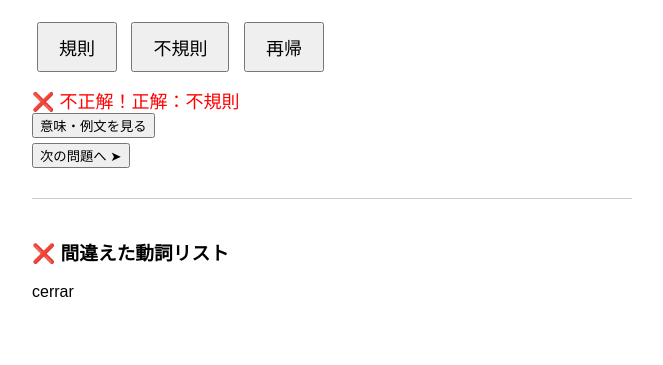
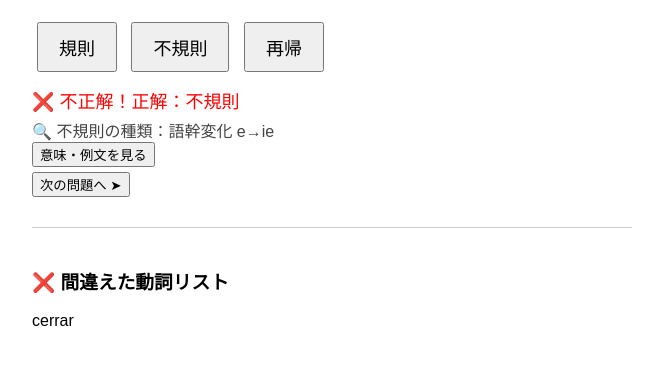
Before and after one commit to Anri0626/random-word-Spanish-test, a plain HTML site: page index.html in a window 1280 px wide. Both pictures are taken after a click on the button "規則". Shown: the part 193-558 px from the top of the page, without its empty margins (308-971 px from the left). Drawn offline with Linux system fonts and the light colour scheme.

Commit message:
Update index.html

```diff
--- a/index.html
+++ b/index.html
@@ -9,7 +9,7 @@
     .question { font-size: 24px; margin: 20px 0; }
     .options button { margin: 5px; padding: 10px 20px; font-size: 18px; }
     .feedback { font-size: 18px; margin-top: 10px; }
-    .translation, .example { margin-top: 5px; color: #444; }
+    .pattern, .translation, .example { margin-top: 5px; color: #444; }
     #wrong-list { margin-top: 30px; padding-top: 20px; border-top: 1px solid #ccc; }
     .wrong-word { margin: 5px 0; }
   </style>
@@ -23,6 +23,7 @@
     <button onclick="checkAnswer('再帰')">再帰</button>
   </div>
   <div class="feedback" id="feedback"></div>
+  <div class="pattern" id="pattern"></div>
   <button onclick="showDetails()">意味・例文を見る</button>
   <div class="translation" id="translation"></div>
   <div class="example" id="example"></div>
@@ -40,19 +41,21 @@
       { infinitive: "vivir", type: "規則", group: "-ir", translation: "住む", example: "Ella vive en Madrid." },
       { infinitive: "leer", type: "規則", group: "-er", translation: "読む", example: "Leo muchos libros." },
       { infinitive: "escribir", type: "規則", group: "-ir", translation: "書く", example: "Escribimos un correo." },
-      { infinitive: "ser", type: "不規則", group: "-", translation: "〜である", example: "Yo soy estudiante." },
-      { infinitive: "estar", type: "不規則", group: "-ar", translation: "いる、ある", example: "Estoy en casa." },
-      { infinitive: "ir", type: "不規則", group: "-", translation: "行く", example: "Vamos al cine." },
-      { infinitive: "tener", type: "不規則", group: "-er", translation: "持つ", example: "Tengo un libro." },
-      { infinitive: "decir", type: "不規則", group: "-ir", translation: "言う", example: "Digo la verdad." },
-      { infinitive: "jugar", type: "不規則", group: "-ar", translation: "遊ぶ／スポーツする", example: "Jugamos al fútbol." },
-      { infinitive: "cerrar", type: "不規則", group: "-ar", translation: "閉める", example: "Cierro la puerta." },
-      { infinitive: "salir", type: "不規則", group: "-ir", translation: "出る", example: "Salgo de casa a las 8." },
-      { infinitive: "poner", type: "不規則", group: "-er", translation: "置く", example: "Pongo la mesa." },
+
+      { infinitive: "ser", type: "不規則", group: "-", translation: "〜である", example: "Yo soy estudiante.", pattern: "完全不規則" },
+      { infinitive: "estar", type: "不規則", group: "-ar", translation: "いる、ある", example: "Estoy en casa.", pattern: "完全不規則" },
+      { infinitive: "ir", type: "不規則", group: "-", translation: "行く", example: "Vamos al cine.", pattern: "完全不規則" },
+      { infinitive: "tener", type: "不規則", group: "-er", translation: "持つ", example: "Tengo un libro.", pattern: "yo不規則（tengo）＋語幹変化 e→ie" },
+      { infinitive: "decir", type: "不規則", group: "-ir", translation: "言う", example: "Digo la verdad.", pattern: "yo不規則（digo）＋語幹変化 e→i" },
+      { infinitive: "jugar", type: "不規則", group: "-ar", translation: "遊ぶ", example: "Jugamos al fútbol.", pattern: "語幹変化 u→ue" },
+      { infinitive: "cerrar", type: "不規則", group: "-ar", translation: "閉める", example: "Cierro la puerta.", pattern: "語幹変化 e→ie" },
+      { infinitive: "salir", type: "不規則", group: "-ir", translation: "出る", example: "Salgo de casa a las 8.", pattern: "yo不規則（salgo）" },
+      { infinitive: "poner", type: "不規則", group: "-er", translation: "置く", example: "Pongo la mesa.", pattern: "yo不規則（pongo）" },
+
       { infinitive: "levantarse", type: "再帰", group: "-ar", translation: "起きる", example: "Me levanto a las 7." },
-      { infinitive: "acostarse", type: "再帰", group: "-ar", translation: "寝る", example: "Me acuesto tarde." },
+      { infinitive: "acostarse", type: "再帰", group: "-ar", translation: "寝る", example: "Me acuesto tarde.", pattern: "語幹変化 o→ue＋再帰" },
       { infinitive: "bañarse", type: "再帰", group: "-ar", translation: "入浴する", example: "Me baño por la noche." },
-      { infinitive: "vestirse", type: "再帰", group: "-ir", translation: "服を着る", example: "Me visto rápido." },
+      { infinitive: "vestirse", type: "再帰", group: "-ir", translation: "服を着る", example: "Me visto rápido.", pattern: "語幹変化 e→i＋再帰" },
       { infinitive: "llamarse", type: "再帰", group: "-ar", translation: "〜という名前である", example: "Me llamo Ana." }
     ];
 
@@ -67,12 +70,15 @@
       currentVerb = getRandomVerb();
       document.getElementById("verb").textContent = `次の動詞は何の種類？： ${currentVerb.infinitive}`;
       document.getElementById("feedback").textContent = "";
+      document.getElementById("pattern").textContent = "";
       document.getElementById("translation").textContent = "";
       document.getElementById("example").textContent = "";
     }
 
     function checkAnswer(choice) {
       const feedback = document.getElementById("feedback");
+      const patternBox = document.getElementById("pattern");
+
       if (choice === currentVerb.type) {
         feedback.textContent = "✅ 正解！";
         feedback.style.color = "green";
@@ -81,6 +87,15 @@
         feedback.style.color = "red";
         wrongAnswers.push(currentVerb);
         updateWrongList();
+      }
+
+      // 👇 不規則動詞やパターンがある場合だけ表示！
+      if (currentVerb.type === "不規則" && currentVerb.pattern) {
+        patternBox.textContent = `🔍 不規則の種類：${currentVerb.pattern}`;
+      } else if (currentVerb.type === "再帰" && currentVerb.pattern) {
+        patternBox.textContent = `🔍 特徴：${currentVerb.pattern}`;
+      } else {
+        patternBox.textContent = "";
       }
     }
 
@@ -105,7 +120,6 @@
       });
     }
 
-    // 初回読み込み
     displayVerb();
   </script>
 </body>
```
